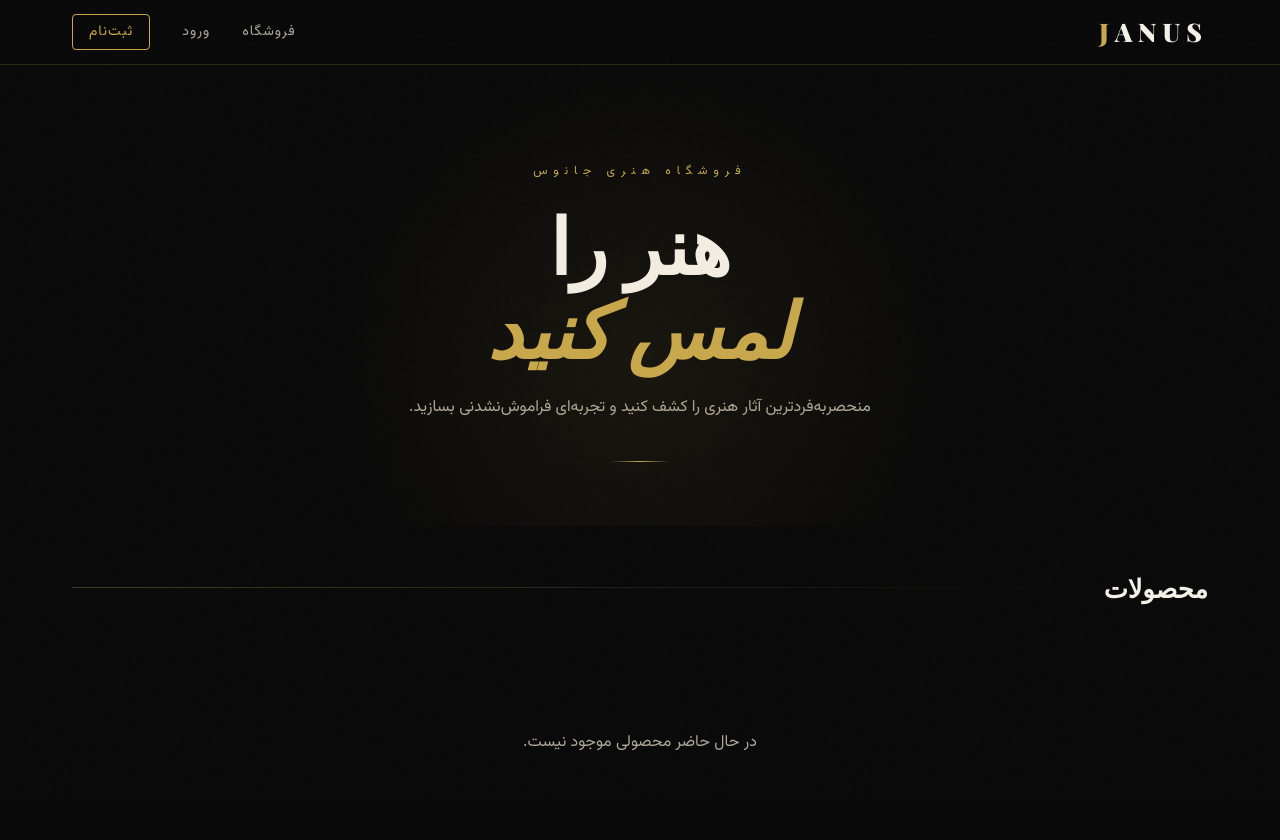
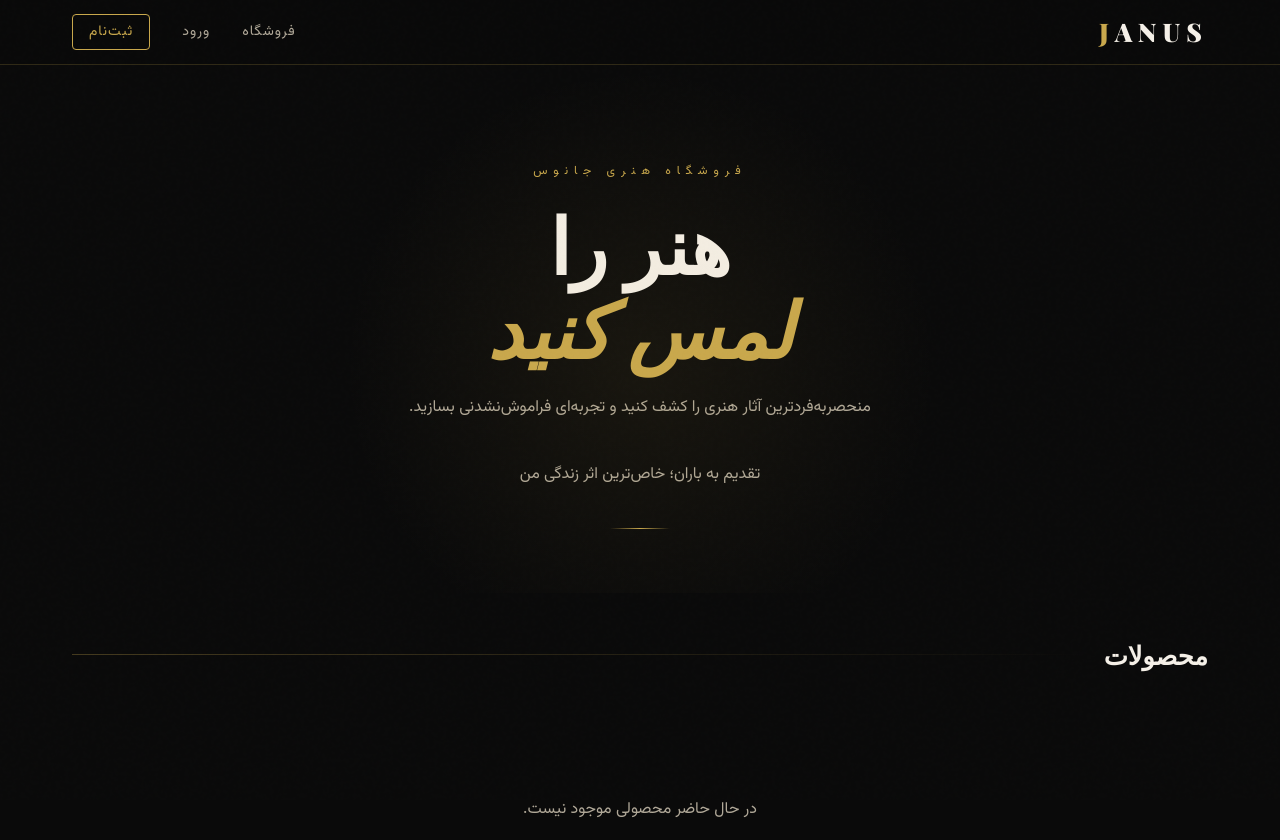
Before and after one commit to iman00xy/janus, a Flask app: page / in a window 1280 px wide. Shown: the top 840 px of the page. Run offline with Flask 3, Linux system fonts and the light colour scheme; data that the repository does not hold is empty.

Commit message:
Update home.html
taghirat jozee

```diff
--- a/redrum/templates/home.html
+++ b/redrum/templates/home.html
@@ -6,6 +6,7 @@
     <p class="hero-eyebrow">فروشگاه هنری جانوس</p>
     <h1 class="hero-title">هنر را<br><em>لمس کنید</em></h1>
     <p class="hero-sub">منحصربه‌فردترین آثار هنری را کشف کنید و تجربه‌ای فراموش‌نشدنی بسازید.</p>
+    <p class="hero-sub">تقدیم به باران؛ خاص‌ترین اثر زندگی من</p>
     <div class="hero-divider"></div>
 </section>
 
```
